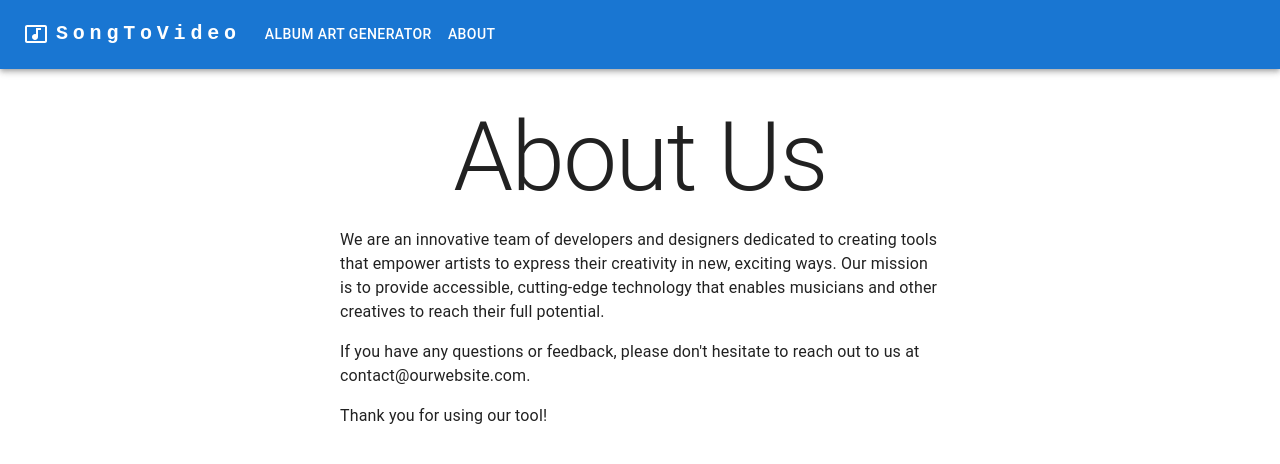
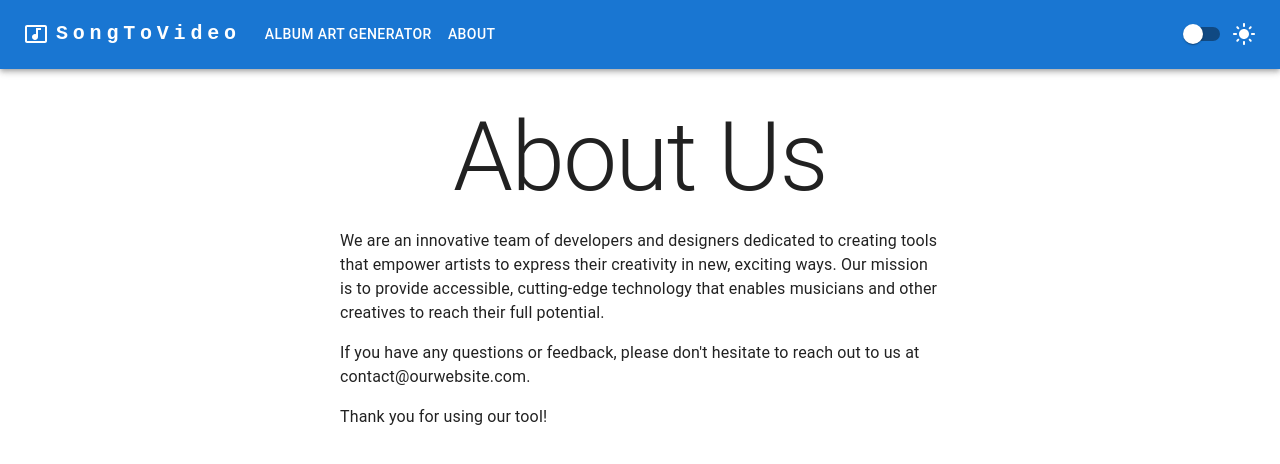
Before and after one commit to joepreyer/album-art-generator, a Next.js app: page /about in a window 1280 px wide. Shown: the top 464 px of the page. Built offline with nearby package versions, Linux system fonts and the light colour scheme.

Commit message:
Add darkmode toggle

```diff
--- /dev/null
+++ b/src/components/molecules/light-mode-toggle.tsx
@@ -0,0 +1,25 @@
+import { Box, Switch, SxProps, Theme } from '@mui/material'
+import LightIcon from '@mui/icons-material/LightMode'
+import DarkIcon from '@mui/icons-material/DarkMode'
+
+type LightModeToggleProps = {
+    isDarkMode: boolean
+    handleThemeChange: () => void
+    styles?: SxProps<Theme>
+}
+
+const LightModeToggle = ({ isDarkMode, handleThemeChange, styles }: LightModeToggleProps) => (
+    <Box
+        sx={{
+            display: 'flex',
+            flexDirection: 'row',
+            alignItems: 'center',
+            ...styles,
+        }}
+    >
+        <Switch checked={isDarkMode} onChange={handleThemeChange} color="primary" />
+        {isDarkMode ? <DarkIcon /> : <LightIcon />}
+    </Box>
+)
+
+export default LightModeToggle
--- a/src/components/organisms/navbar.tsx
+++ b/src/components/organisms/navbar.tsx
@@ -9,15 +9,23 @@ import MenuIcon from '@mui/icons-material/Menu'
 import Container from '@mui/material/Container'
 import Button from '@mui/material/Button'
 import MenuItem from '@mui/material/MenuItem'
-import AdbIcon from '@mui/icons-material/MusicVideo'
+import MusicIcon from '@mui/icons-material/MusicVideo'
+
 import Link from 'next/link'
+import { Switch } from '@mui/material'
+import LightModeToggle from '../molecules/light-mode-toggle'
 
 const pages = [
     { label: 'Album Art Generator', link: '/' },
     { label: 'About', link: '/about' },
 ]
 
-function Navbar() {
+type NavbarProps = {
+    isDarkMode: boolean
+    handleThemeChange: () => void
+}
+
+function Navbar({ isDarkMode, handleThemeChange }: NavbarProps) {
     const [anchorElNav, setAnchorElNav] = React.useState<null | HTMLElement>(null)
 
     const handleOpenNavMenu = (event: React.MouseEvent<HTMLElement>) => {
@@ -41,7 +49,7 @@ function Navbar() {
                             alignItems: 'center',
                         }}
                     >
-                        <AdbIcon sx={{ display: { xs: 'none', md: 'flex' }, mr: 1 }} />
+                        <MusicIcon sx={{ display: { xs: 'none', md: 'flex' }, mr: 1 }} />
                         <Typography
                             variant="h6"
                             noWrap
@@ -99,9 +107,10 @@ function Navbar() {
                                     </MenuItem>
                                 </Link>
                             ))}
+                            <LightModeToggle isDarkMode={isDarkMode} handleThemeChange={handleThemeChange} />
                         </Menu>
                     </Box>
-                    <AdbIcon sx={{ display: { xs: 'flex', md: 'none' }, mr: 1 }} />
+                    <MusicIcon sx={{ display: { xs: 'flex', md: 'none' }, mr: 1 }} />
                     <Typography
                         variant="h5"
                         noWrap
@@ -141,6 +150,11 @@ function Navbar() {
                             </Link>
                         ))}
                     </Box>
+                    <LightModeToggle
+                        isDarkMode={isDarkMode}
+                        handleThemeChange={handleThemeChange}
+                        styles={{ display: { xs: 'none', md: 'flex' } }}
+                    />
                 </Toolbar>
             </Container>
         </AppBar>
--- a/src/components/templates/art-generator.tsx
+++ b/src/components/templates/art-generator.tsx
@@ -42,7 +42,7 @@ export default function ArtGenerator({
                         onChange={(e) => setLyrics(e.target.value)}
                         value={lyrics}
                         type="textarea"
-                        name="prompt"
+                        label="Lyrics"
                         placeholder="Enter your song lyrics here. If your song doesn't have lyrics, write a description about how the song makes you feel, or some imagery that you think suits the song."
                         sx={{ mb: '16px', width: '100%' }}
                         multiline
@@ -52,7 +52,7 @@ export default function ArtGenerator({
                         onChange={(e) => setStylePrompt(e.target.value)}
                         value={stylePrompt}
                         type="text"
-                        name="style"
+                        label="Style Prompt"
                         placeholder="Enter a style (eg. abstract Picasso, high detail)"
                         sx={{ mb: '16px', width: '100%' }}
                     />
@@ -82,6 +82,8 @@ export default function ArtGenerator({
                     </Box>
                 </Column>
             </Box>
+            {/* @ts-ignore */}
+            <mash-boost-button display-mode="icon-only" float-location="bottom-left" />
         </Container>
     )
 }
--- a/src/hooks/use-mash.ts
+++ b/src/hooks/use-mash.ts
@@ -16,6 +16,7 @@ export default function useMash(earnerID: string) {
         const mash = new Mash({ earnerID: earnerID })
         setClient(mash)
         mash.init().then(() => setIsInitializing(false))
+        return () => console.log('***************unmounted mash************')
     }, [])
 
     // Wrap the Mash SDK's access function to track loading state
--- a/src/pages/_app.tsx
+++ b/src/pages/_app.tsx
@@ -3,27 +3,39 @@ import type { AppProps } from 'next/app'
 import Head from 'next/head'
 import CssBaseline from '@mui/material/CssBaseline'
 import Navbar from '@/components/organisms/navbar'
-import {
-    ThemeProvider,
-    createTheme,
-    responsiveFontSizes,
-} from '@mui/material/styles'
+import { ThemeProvider, createTheme, responsiveFontSizes } from '@mui/material/styles'
+import { useState } from 'react'
+import { Switch } from '@mui/material'
 
-let theme = createTheme()
-theme = responsiveFontSizes(theme)
+const lightTheme = createTheme({
+    palette: {
+        mode: 'light',
+    },
+})
+
+const darkTheme = createTheme({
+    palette: {
+        mode: 'dark',
+    },
+})
 
 export default function App({ Component, pageProps }: AppProps) {
+    const [isDarkMode, setIsDarkMode] = useState(false)
+
+    const theme = isDarkMode ? darkTheme : lightTheme
+
+    const handleThemeChange = () => {
+        setIsDarkMode(!isDarkMode)
+    }
+
     return (
         <>
             <Head>
-                <meta
-                    name="viewport"
-                    content="initial-scale=1, width=device-width"
-                />
+                <meta name="viewport" content="initial-scale=1, width=device-width" />
             </Head>
-            <CssBaseline />
             <ThemeProvider theme={theme}>
-                <Navbar />
+                <CssBaseline />
+                <Navbar isDarkMode={isDarkMode} handleThemeChange={handleThemeChange} />
                 <Component {...pageProps} />
             </ThemeProvider>
         </>
--- a/src/pages/about.tsx
+++ b/src/pages/about.tsx
@@ -17,9 +17,9 @@ export default function About() {
                     If you have any questions or feedback, please don't hesitate to reach out to us at
                     contact@ourwebsite.com.
                 </Typography>
-
                 <Typography sx={{ mb: '16px' }}>Thank you for using our tool!</Typography>
-                <mash-boost-button display-mode="icon-only" float-location="bottom-left" />
+                {/* @ts-ignore */}
+                {/* <mash-boost-button display-mode="icon-only" float-location="bottom-left" /> */}
             </Box>
         </Container>
     )
--- a/src/pages/index.tsx
+++ b/src/pages/index.tsx
@@ -8,10 +8,13 @@ export default function Home() {
     const [lyrics, setLyrics] = useState('')
     const [stylePrompt, setStylePrompt] = useState('')
 
+    useEffect(() => {}, [])
+
     //Clear error message when lyrics or style prompt changes
     useEffect(() => {
         setError(null)
     }, [lyrics, stylePrompt])
+
     const devMode = process.env.NODE_ENV === 'development'
     const PRICE_CATEGORY_TAG = process.env.NEXT_PUBLIC_MASH_PRICE_CATEGORY_TAG as string
     const mash = useMash(process.env.NEXT_PUBLIC_MASH_EARNER_ID as string)
@@ -50,8 +53,6 @@ export default function Home() {
                 setStylePrompt={setStylePrompt}
                 image={image}
             />
-            {/* @ts-ignore */}
-            <mash-boost-button display-mode="icon-only" float-location="bottom-left" />
         </>
     )
 }
```
